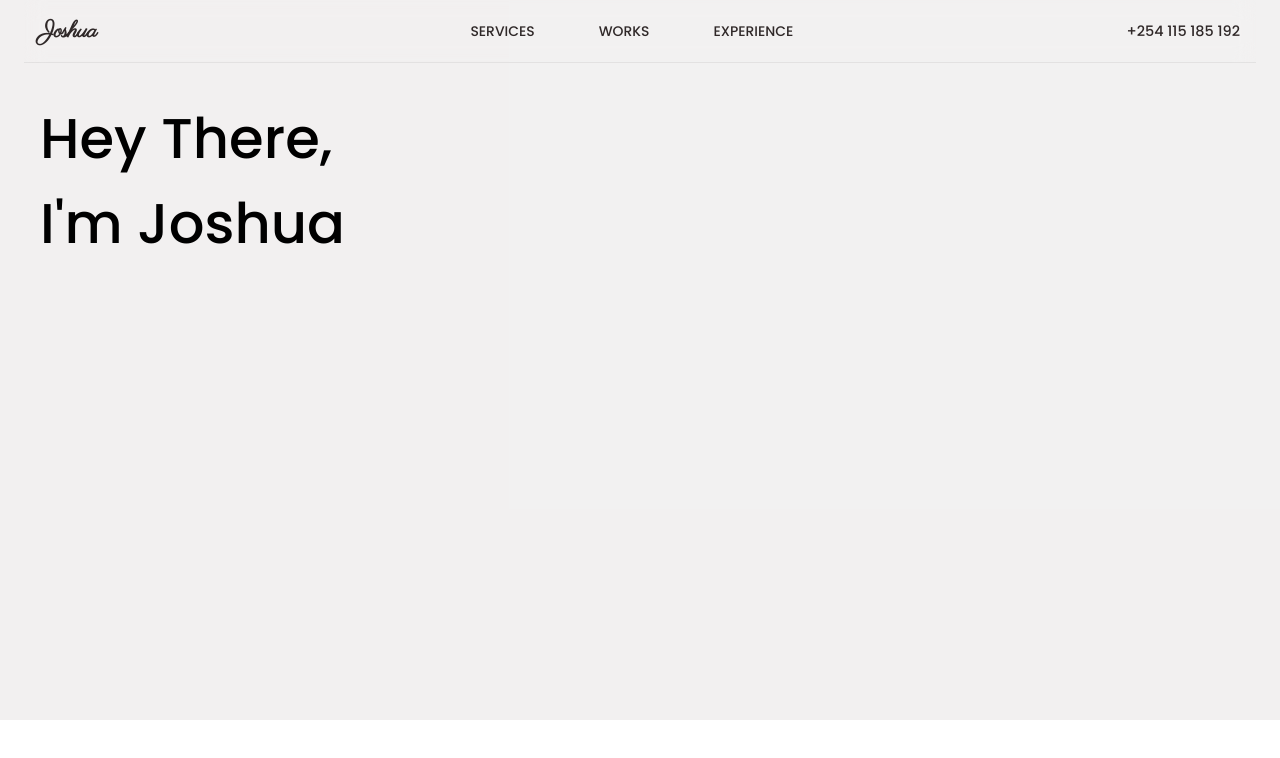
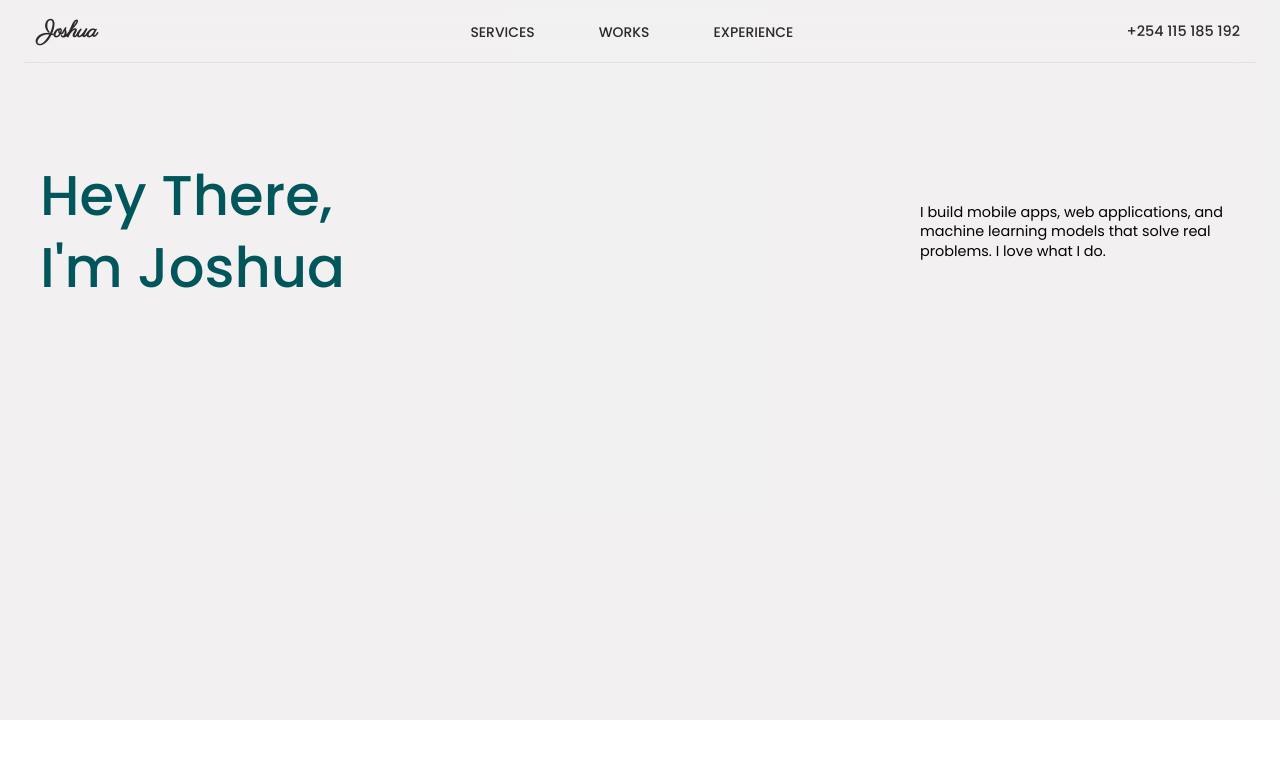
Before and after one commit to SamGombs20/NextPortfolio, a Next.js app: page / in a window 1280 px wide. Shown: the top 758 px of the page. Built offline with nearby package versions, Linux system fonts and the light colour scheme.

Commit message:
Update:Banner development

```diff
--- a/app/components/banner.tsx
+++ b/app/components/banner.tsx
@@ -5,6 +5,7 @@ export const Banner = () => {
             <div className={style.main}>
                 <div className={style.intro}>
                     <p className={style.intro_name}>Hey There, <br />I'm Joshua</p>
+                    <p className={style.intro_desc}>I build mobile apps, web applications, and machine learning models that solve real problems. I love what I do.  </p>
                 </div>
             </div>
         </div>
--- a/app/globals.css
+++ b/app/globals.css
@@ -19,7 +19,7 @@
 body {
   background-color: white;
   ;
-  font-family: Arial, Helvetica, sans-serif;
+  font-family: var(--font-poppins), sans-serif;
 }
 
 .fa-times,
--- a/app/styles/banner.module.css
+++ b/app/styles/banner.module.css
@@ -2,17 +2,32 @@
     width: 100%;
     height: 90vh;
     background-color: var(--primary-light);
+
 }
 .main{
-    padding-top: 6rem;
+    padding-top: 10rem;
     max-width: 1200px;
     margin-left: auto;
     margin-right: auto;
     padding-left: 1rem;
     padding-right: 1rem;
 }
+.intro{
+    display: flex;
+    justify-content: space-between;
+    align-items: center;
+    flex-wrap: wrap;
+}
 .intro_name{
     font-size: 3.5rem;
+    line-height:4.5rem;
+    min-width: 300px;
     font-weight: 500;
     font-family: var(--font-poppins);
+    color: var(--accent-green);
 }
+.intro_desc{
+    max-width: 320px;
+    line-height: 1.2rem;
+    font-size: 0.9rem;
+}
```
